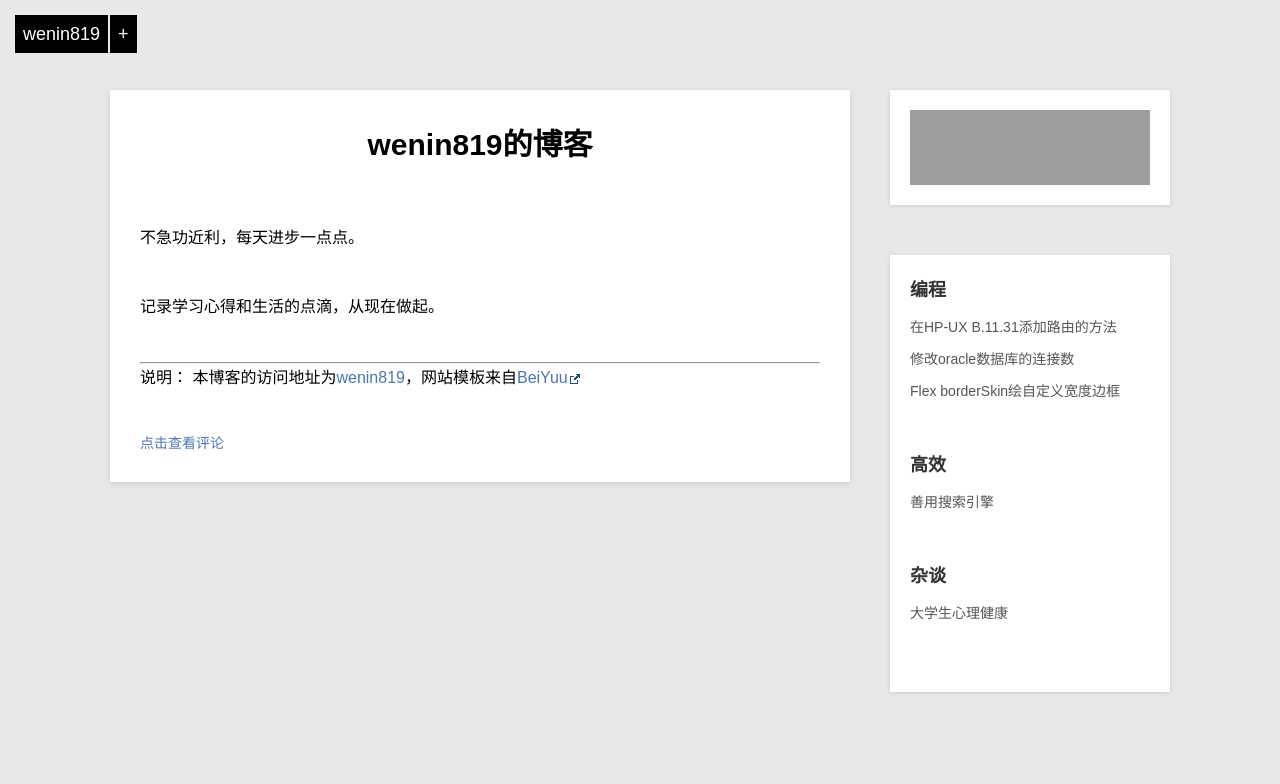
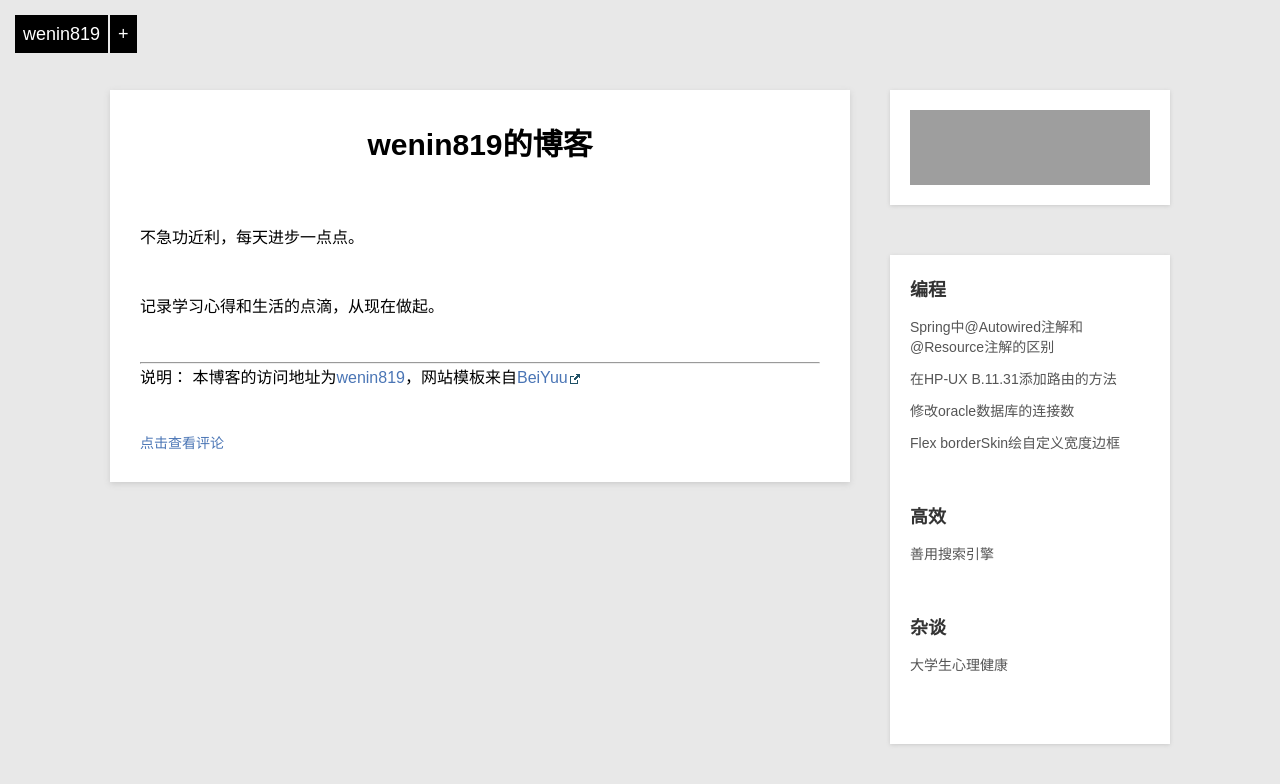
Before and after one commit to shenglongcsl/wenin819.github.io, a Jekyll site: the page built from README.md, in a window 1280 px wide. Shown: the top 784 px of the page. Built offline with Jekyll 4.4.1, drawn with Linux system fonts in a browser that asks for light colours; nearby versions of some CDN libraries; Markdown is read by kramdown in place of the engine named in the settings; comment, search, counter and statistics services are not loaded; some of the changed lines change nothing that is shown; grey boxes are pictures that could not be loaded.

Commit message:
增加博客《Spring中@Autowired注解和@Resource注解的区别》

````diff
--- a/_config.yml
+++ b/_config.yml
@@ -1,14 +1,14 @@
 auto: true
+encoding: UTF-8
 
-markdown: rdiscount
 pygments: true
 paginate: 8
 permalink: /:title
+
+markdown: rdiscount
 
 title: wenin819
 url: http://wenin819.com
 img_bsurl: http://wenin819.com
 feed: /atom.xml
 author_info: <a href="http://wenin819.com/">wenin819</a>
-
-encoding: UTF-8
--- /dev/null
+++ b/_posts/program/spring/2014-01-16-diff_spring_autowite_resource.md
@@ -0,0 +1,69 @@
+---
+layout: post
+title: Spring中@Autowired注解和@Resource注解的区别
+category: program
+tags: spring, java
+description: Spring中@Autowired注解和@Resource注解的区别
+---
+
+### @Autowired注解
+
+@Autowired可以对成员变量、方法和构造函数进行标注，在Spring在初始化这个bean时来完成自动装配的工作。
+
+要使@Autowired能够工作，还需要在配置文件中加入以下代码。
+
+```xml
+<bean class="org.springframework.beans.factory.annotation.AutowiredAnnotationBeanPostProcessor" />
+```
+
+### @Resource注解
+
+JSR-250标准注解，作用相当于@Autowired。
+
+@Resource有两个属性是比较重要的，分别是name和type，Spring将@Resource注解的name属性解析为bean的名字，而type属性则解析为bean的类型。
+
+@Resource装配顺序：
+
+1. 如果同时指定了name和type，则从Spring上下文中找到唯一匹配的bean进行装配，找不到则抛出异常。
+1. 如果指定了name，则从上下文中查找名称(id)匹配的bean进行装配，找不到则抛出异常。
+1. 如果指定了type，则从上下文中找到类型匹配的唯一bean进行装配，找不到或者找到多个，都会抛出异常。
+1. 如果既没有指定name，又没有指定type，则自动按照byName方式进行装配（见2）；如果没有匹配，则回退为一个原始类型进行匹配，如果匹配则自动装配，否则不装载。
+
+要使@Resource能够工作，还需要在配置文件中加入以下代码。
+
+```xml
+<bean class="org.springframework.context.annotation.CommonAnnotationBeanPostProcessor" />
+```
+
+### 共同点
+
+@Autowired与@Resource的共同点如下列表。
+
+1. 用来装配bean。
+1. 可以写在字段、setter方法和构建器上。
+1. 可以通过bean的name指定。
+1. 可以通过bean的类型指定。
+
+### 区别
+
+@Autowired与@Resource的区别如下表格。
+
+@Autowired|@Resource
+:---|:---
+Spring专有注解|JSR-250标准注解
+默认按类型装配|默认安装名称进行装配
+通过@Qualifier注解配合按名称装配|通过注解name属性指定名称
+默认按类型装配|通过注解type属性指定类型
+可以通过注解required属性指定依赖对象是否必须存在|不指定name和type注解属性时，可以不是必须存在
+
+` `
+
+### 结束语
+
+推荐使用@Resource注解在字段上。这样就不用写setter方法了，并且这个注解是属于J2EE标准的，减少了与spring的耦合。
+
+### 参考资源
+
+- [@Autowired注解](http://book.51cto.com/art/201004/193380.htm)
+- [Spring 3.0 注解注入详解](http://developer.51cto.com/art/201104/255395.htm)
+- [Spring中@Autowired注解、@Resource注解的区别](http://www.chinasb.org/archives/2011/06/2443.shtml)
````
